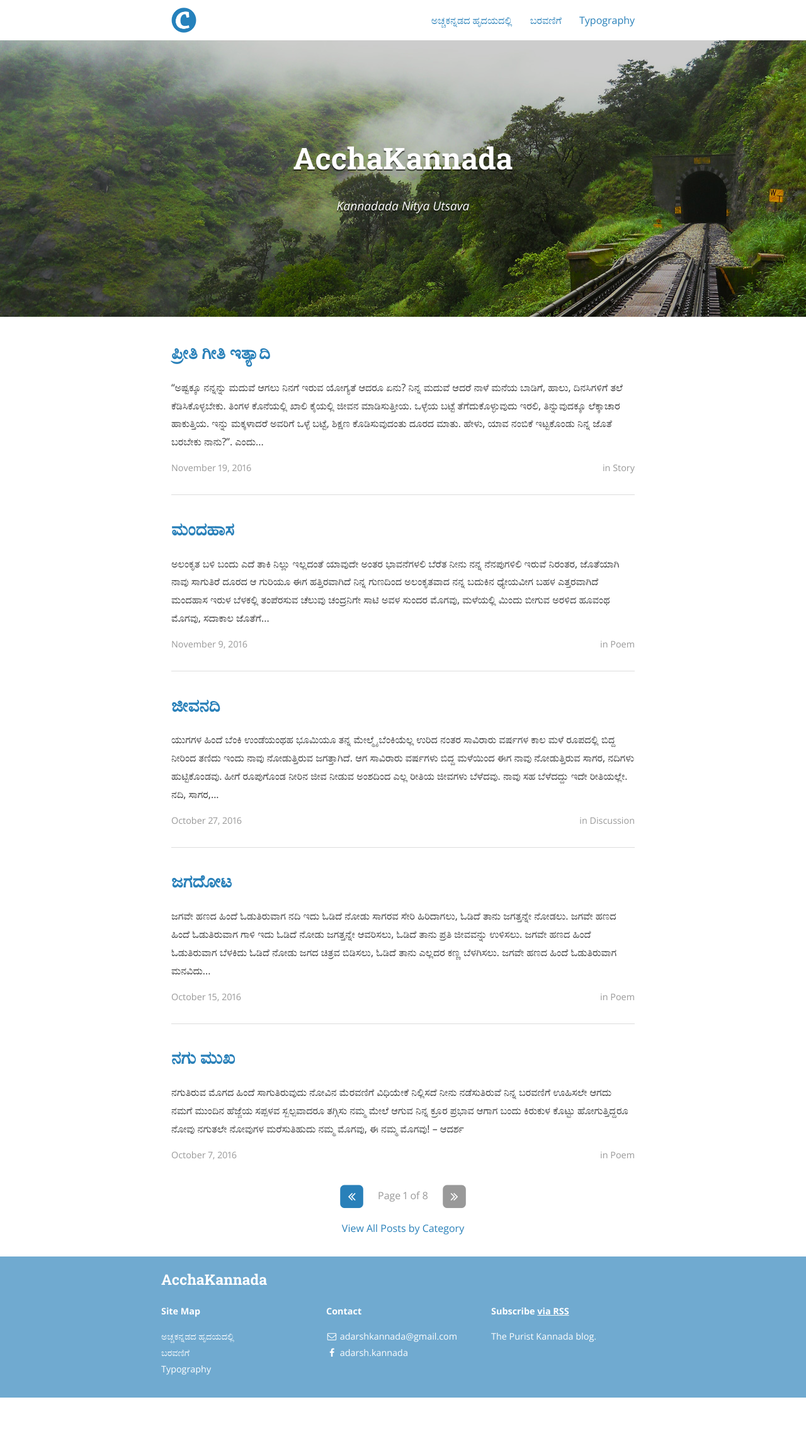
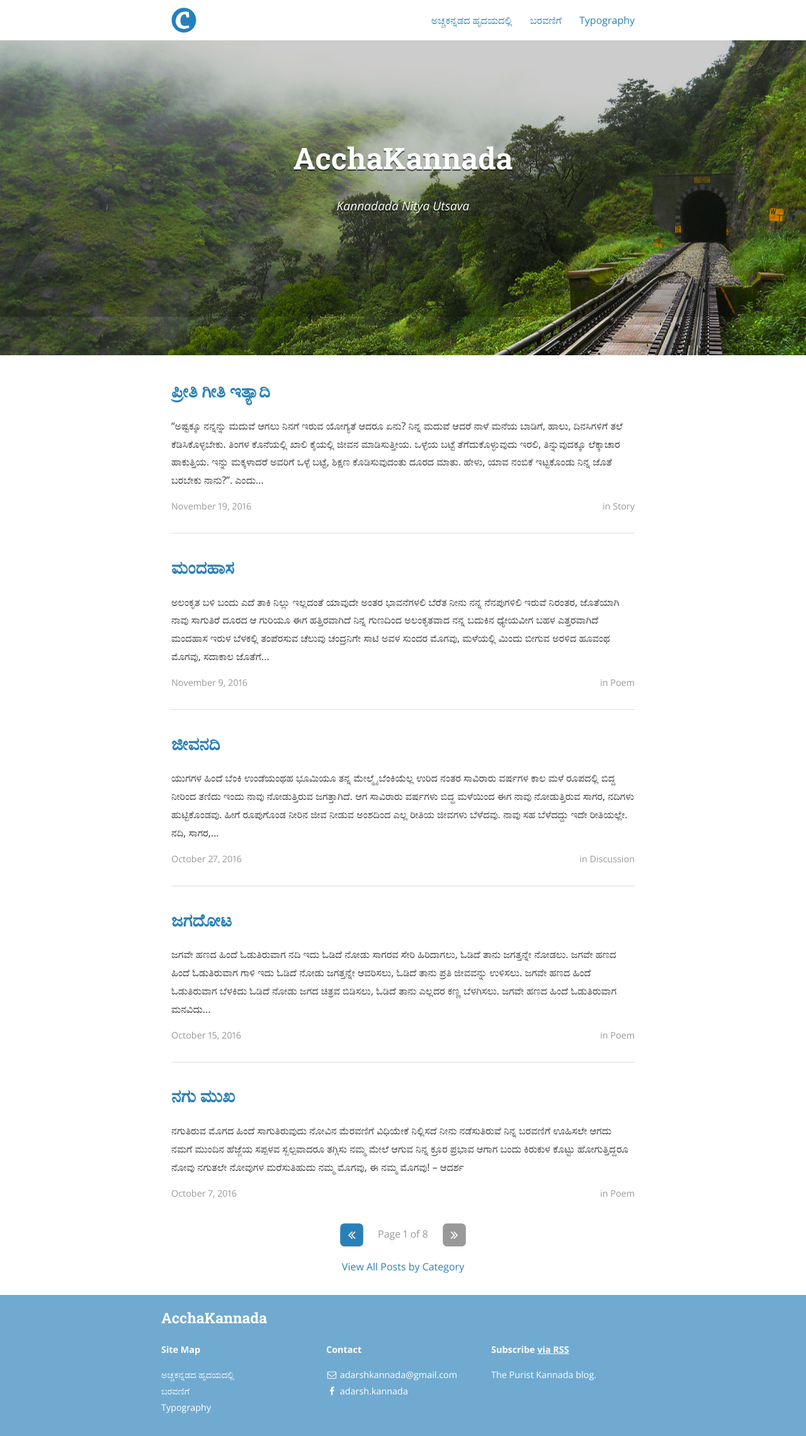
Before and after one commit to bencentra/centrarium, a Jekyll site: the page built from index.html, in a window 1280 px wide. Shown: the whole page at 63% size. Built offline with Jekyll 4.4.1, drawn with Linux system fonts in a browser that asks for light colours; nearby versions of some CDN libraries; the list of posts is cut into pages by our own code; a style sheet for code colours, icons or effects is not loaded; before the commit the page ends 2219 px from its top, so only the background shows below that.

Commit message:
increasing cover photo height

```diff
--- a/index.html
+++ b/index.html
@@ -3,7 +3,7 @@
 ---
 <div class="home">
 
-<div class="site-header-container {% if site.cover %}has-cover{% endif %}" {% if site.cover %}style="background-image: url({{ site.cover | prepend: site.baseurl }});"{% endif %}>
+<div class="site-header-container {% if site.cover %}has-cover{% endif %}" {% if site.cover %}style="background-image: url({{ site.cover | prepend: site.baseurl }});height: 500px;"{% endif %}>
 	<div class="scrim {% if site.cover %}has-cover{% endif %}">
 		<header class="site-header">
 		  <h1 class="title">{{ site.title }}</h1>
```
